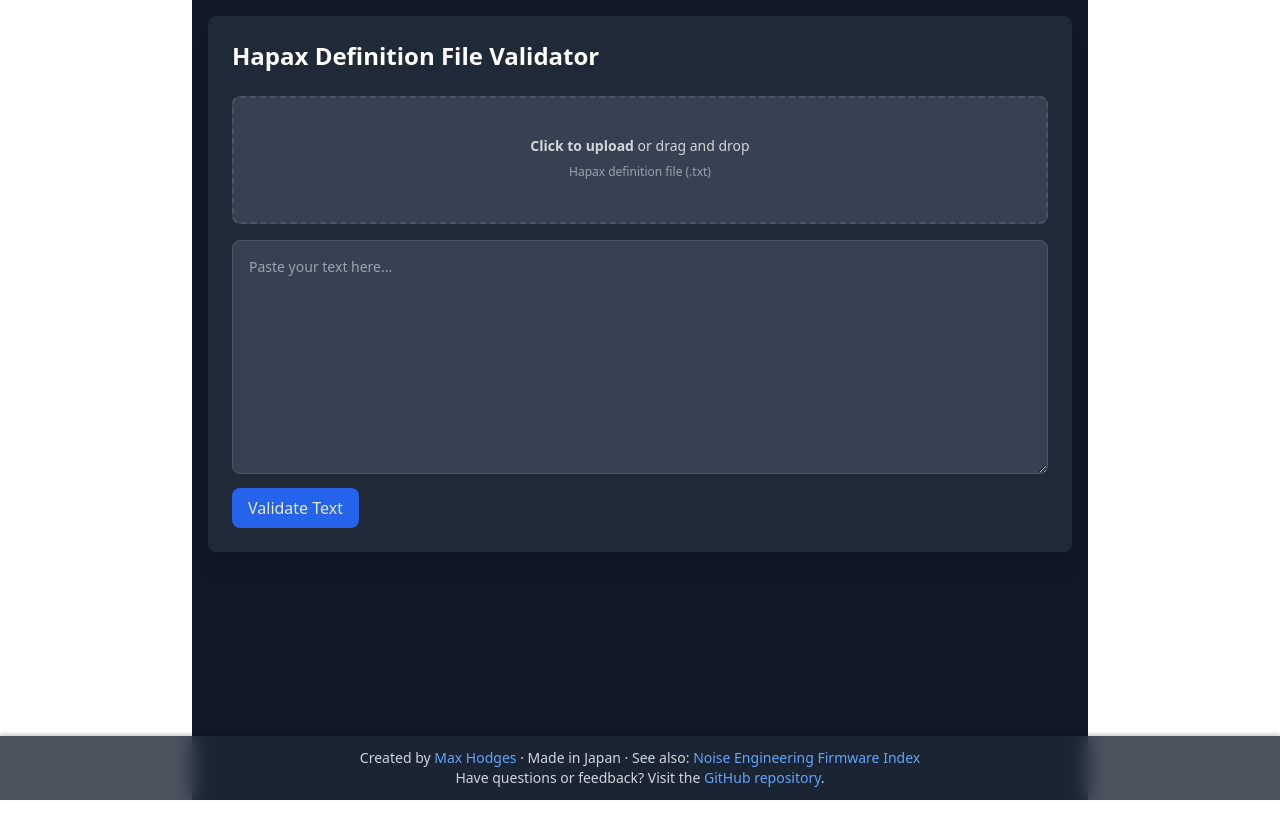
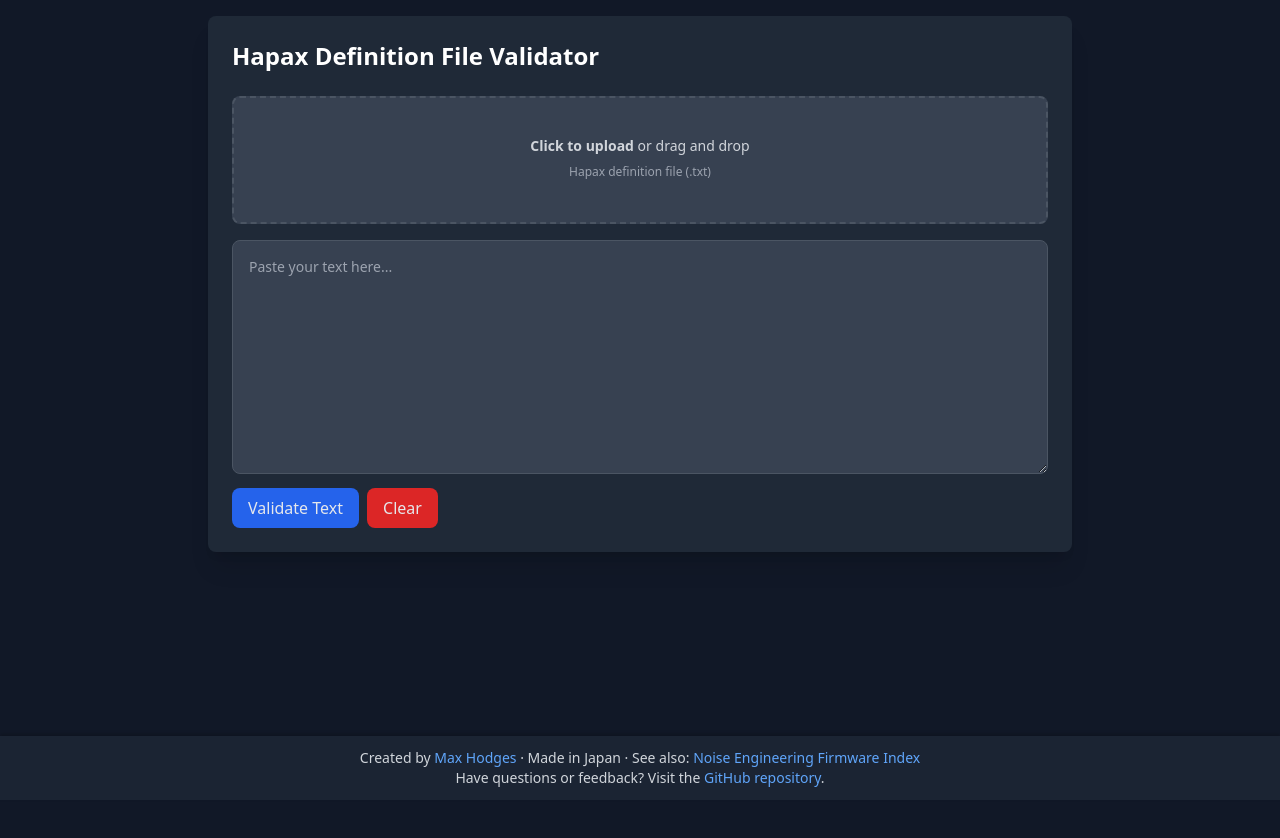
Before and after one commit to Maxhodges/hapax-inst-def-validator, a Svelte app: page / in a window 1280 px wide. Shown: the top 838 px of the page. Built offline with nearby package versions, Linux system fonts and the light colour scheme.

Commit message:
update style

```diff
--- a/src/App.svelte
+++ b/src/App.svelte
@@ -1,5 +1,6 @@
 <script>
   import Footer from "./Footer.svelte";
+  import "./global.css";
   import {
     validateVersion,
     validateTrackName,
@@ -130,12 +131,24 @@
           placeholder="Paste your text here..."
           bind:value={userInput}
         ></textarea>
-        <button
-          class="px-4 py-2 mt-2 text-gray-200 bg-blue-600 rounded-lg hover:bg-blue-500"
-          on:click={handleTextareaValidation}
-        >
-          Validate Text
-        </button>
+        <div class="flex items-center mt-2 space-x-2">
+          <button
+            class="px-4 py-2 text-gray-200 bg-blue-600 rounded-lg hover:bg-blue-500"
+            on:click={handleTextareaValidation}
+          >
+            Validate Text
+          </button>
+          <button
+            class="px-4 py-2 text-gray-200 bg-red-600 rounded-lg hover:bg-red-500"
+            on:click={() => {
+              userInput = "";
+              validationResults = null;
+              error = null;
+            }}
+          >
+            Clear
+          </button>
+        </div>
       </div>
 
       <!-- Error Display -->
--- /dev/null
+++ b/src/global.css
@@ -0,0 +1,6 @@
+body {
+  background-color: #111827; /* Dark background */
+  color: #e5e7eb; /* Light text for readability */
+  margin: 0; /* Remove default browser margin */
+  height: 100vh; /* Full viewport height */
+}
```
